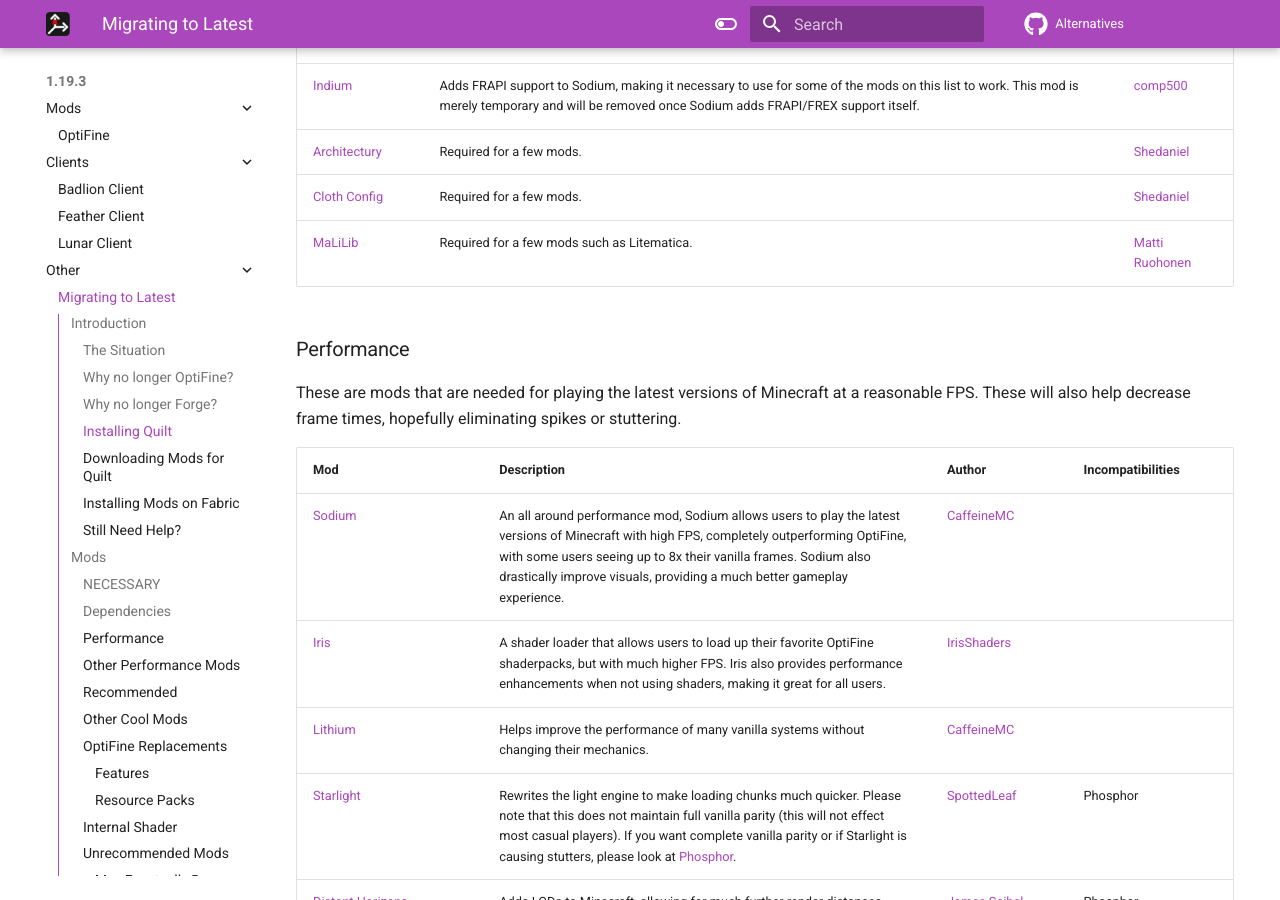
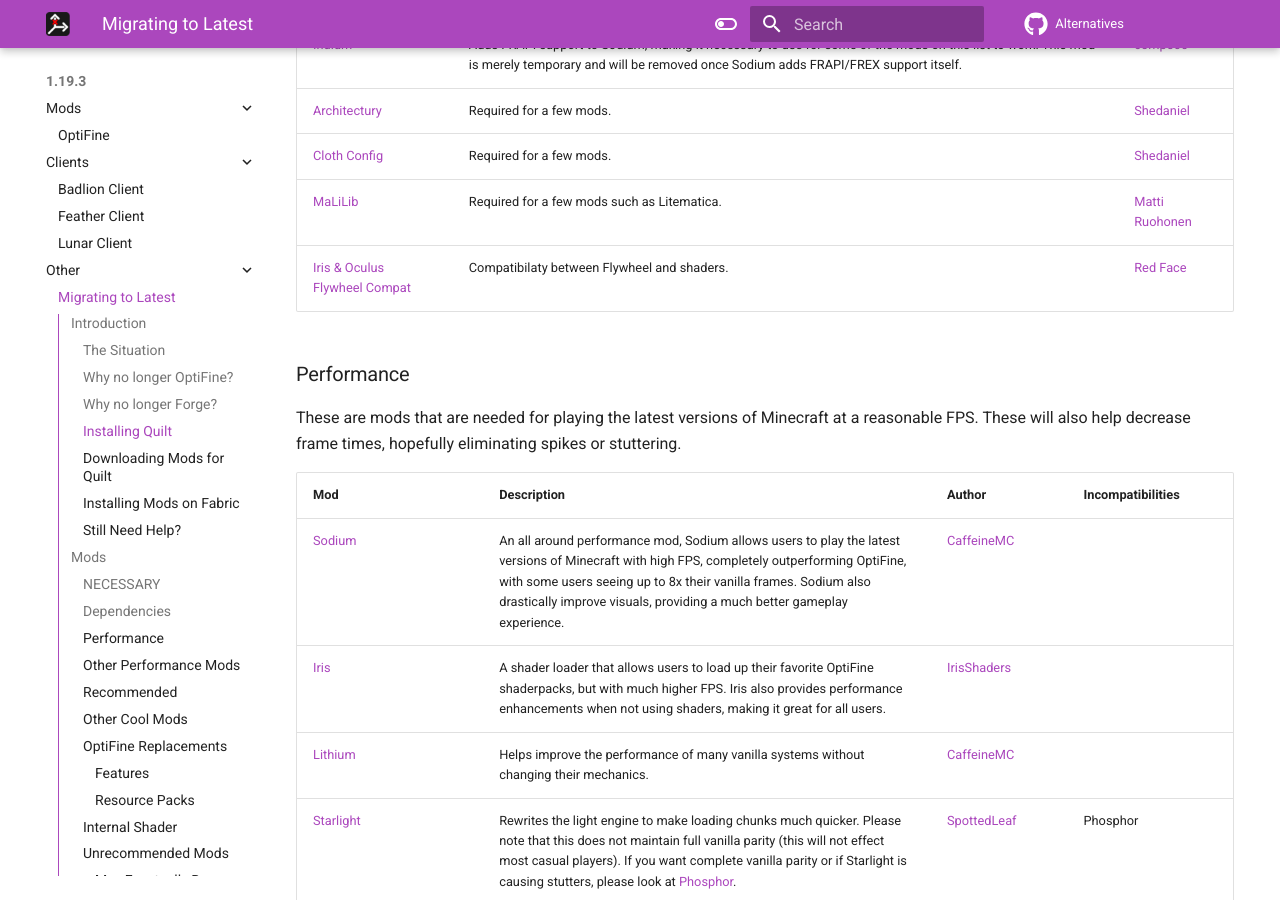
Before and after one commit to MicrocontrollersDev/Alternatives, an MkDocs documentation site: the page built from docs/latest/migrating.md, in a window 1280 px wide and 900 px high, scrolled down 1250 px. Built offline with MkDocs 1.6.1 and Material for MkDocs 9.7.7, drawn with Linux system fonts in a browser that asks for light colours; comment, search, counter and statistics services are not loaded; some of the changed text lies outside the part shown.

Commit message:
Update migrating.md
Add flywheel and iris compat

```diff
--- a/docs/latest/migrating.md
+++ b/docs/latest/migrating.md
@@ -101,7 +101,9 @@
 | [Indium](https://modrinth.com/mod/indium) | Adds FRAPI support to Sodium, making it necessary to use for some of the mods on this list to work. This mod is merely temporary and will be removed once Sodium adds FRAPI/FREX support itself. | [comp500](https://github.com/comp500) |
 | [Architectury](https://modrinth.com/mod/architectury-api) | Required for a few mods. | [Shedaniel](https://github.com/shedaniel) |
 | [Cloth Config](https://modrinth.com/mod/cloth-config) | Required for a few mods. | [Shedaniel](https://github.com/shedaniel) |
-| [MaLiLib](https://www.curseforge.com/minecraft/mc-mods/malilib) | Required for a few mods such as Litematica. | [Matti Ruohonen](https://github.com/maruohon) |
+| [MaLiLib](https://www.curseforge.com/minecraft/mc-mods/malilib) | Required for a few mods such as Litematica. | [Matti Ruohonen](https://github.com/maruohon)
+| [Iris & Oculus Flywheel Compat](https://www.curseforge.com/minecraft/mc-mods/iris-flywheel-compat) | Compatibilaty between Flywheel and shaders. | [Red Face](https://github.com/leon-o) |
+
 
 
 ### Performance
@@ -134,6 +136,7 @@
 | [FastQuit](https://modrinth.com/mod/fastquit) | Allows you to go back to the title screen while the world is still loading or saving. It is done in a way that prevents world corruption. | [KingContaria](https://github.com/KingContaria) |
 | [Noxesium](https://modrinth.com/mod/noxesium) | Contains several smaller performance improvements and also has many visual bug fixes for the MCCI server. | [Noxcrew](https://github.com/Noxcrew) |
 | [QuiltGoSlightlyFasterLol - No 1.19.4 Yet](https://modrinth.com/mod/quiltgoslighlyfasterlol) | Makes Quilt launch slightly faster. | [CoolMineman](https://github.com/CoolMineman) |
+| [Flywheel- No 1.19.3 Yet](https://www.curseforge.com/minecraft/mc-mods/flywheel) | Optimizes tile entity rendering. | [Jozufozu](https://github.com/Jozufozu) |
 
 ### Other Performance Mods
 
```
